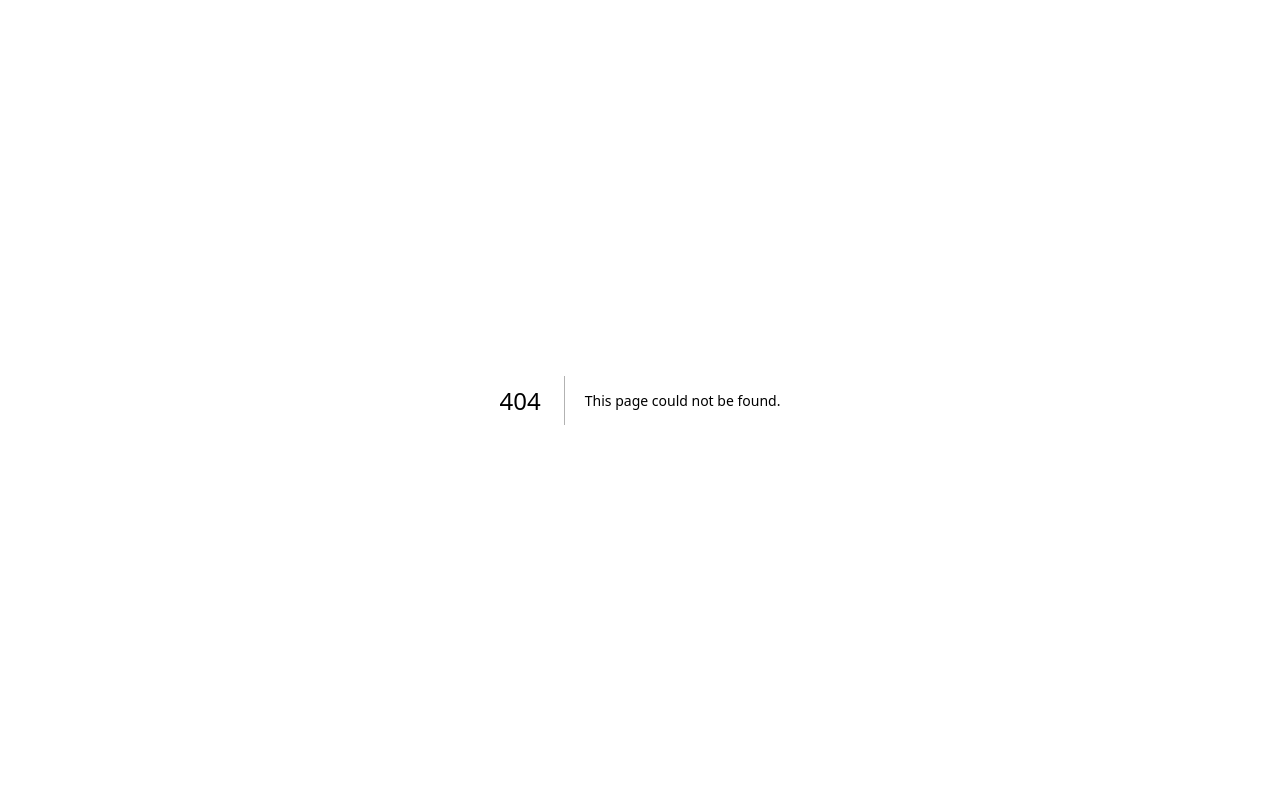
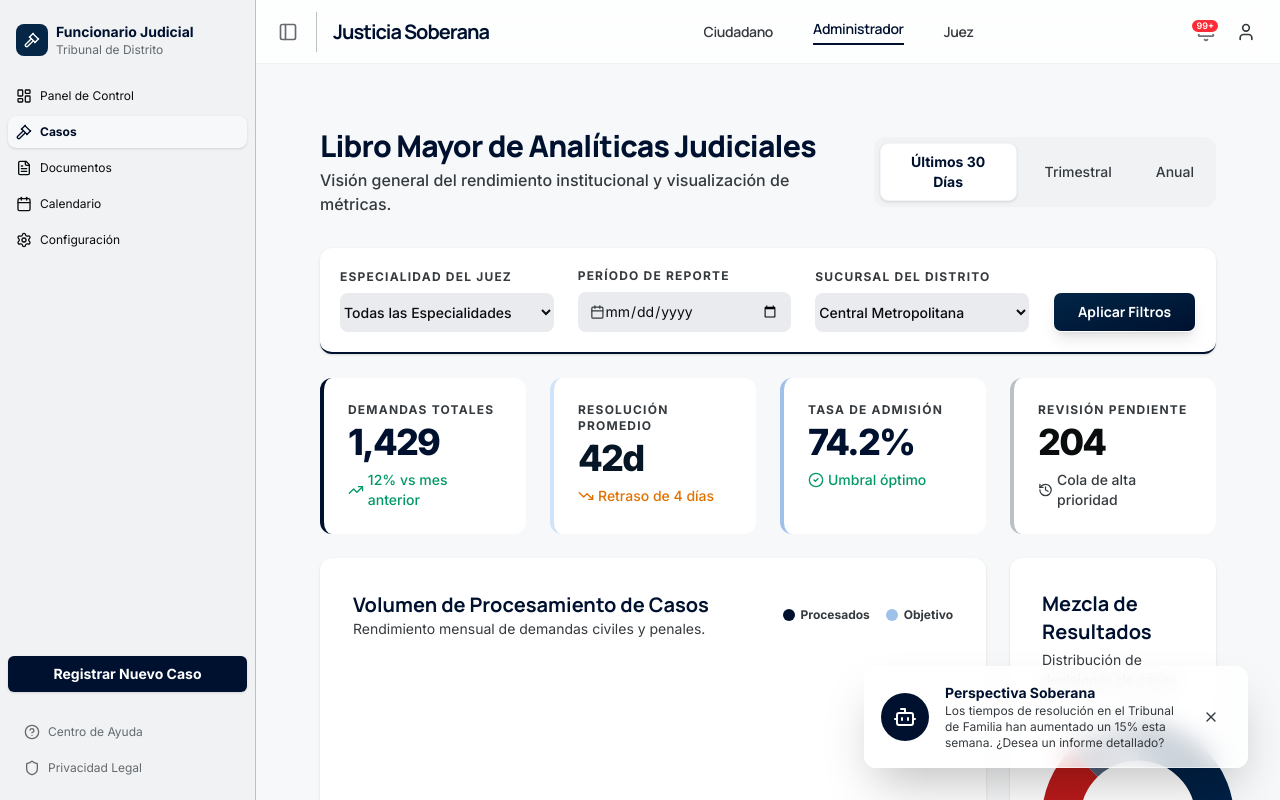
Before and after one commit to Edwin00821/juris-os, a Next.js app in the folder apps/web/: page /admin/dashboard in a window 1280 px wide. Before the commit this address had no page. Shown: the top 800 px of the page. Built offline with nearby package versions, Linux system fonts and the light colour scheme.

Commit message:
feat(admin): integrate judicial analytics dashboard page

```diff
--- /dev/null
+++ b/apps/web/src/app/(app)/admin/dashboard/page.tsx
@@ -0,0 +1,58 @@
+"use client";
+
+import { AIInsightWidget } from "@/modules/admin/components/analytics/ai-insight-widget";
+import { AnalyticsFilters } from "@/modules/admin/components/analytics/analytics-filters";
+import { ChartsSection } from "@/modules/admin/components/analytics/charts-section";
+import { MetricCards } from "@/modules/admin/components/analytics/metric-cards";
+import { PerformanceTable } from "@/modules/admin/components/analytics/performance-table";
+
+export default function AnalyticsDashboardPage() {
+	return (
+		<>
+			<main className="flex-1 bg-surface p-4 md:p-8">
+				<div className="mb-8 flex flex-col items-start justify-between gap-4 md:flex-row md:items-center">
+					<div>
+						<h1 className="font-extrabold font-headline text-3xl text-primary tracking-tight">
+							Libro Mayor de Analíticas Judiciales
+						</h1>
+						<p className="mt-1 font-medium text-on-surface-variant">
+							Visión general del rendimiento institucional y visualización de
+							métricas.
+						</p>
+					</div>
+					<div className="flex items-center gap-3 rounded-xl bg-surface-container-low p-1.5">
+						<button
+							type="button"
+							className="rounded-lg border border-slate-100 bg-white px-4 py-2 font-bold text-primary text-sm shadow-sm transition-colors"
+						>
+							Últimos 30 Días
+						</button>
+						<button
+							type="button"
+							className="rounded-lg px-4 py-2 font-medium text-on-surface-variant text-sm transition-colors hover:bg-white/50"
+						>
+							Trimestral
+						</button>
+						<button
+							type="button"
+							className="rounded-lg px-4 py-2 font-medium text-on-surface-variant text-sm transition-colors hover:bg-white/50"
+						>
+							Anual
+						</button>
+					</div>
+				</div>
+
+				<div className="mb-8 grid grid-cols-1 gap-6 md:grid-cols-4">
+					<div className="md:col-span-4">
+						<AnalyticsFilters />
+					</div>
+					<MetricCards />
+					<ChartsSection />
+					<PerformanceTable />
+				</div>
+			</main>
+
+			<AIInsightWidget />
+		</>
+	);
+}
```
